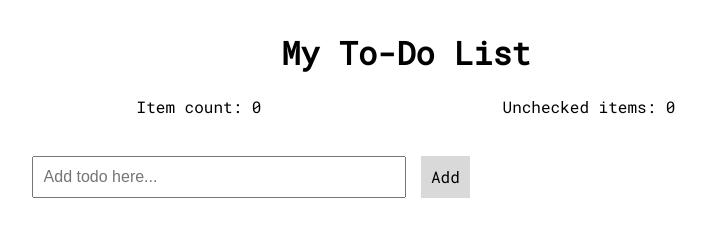
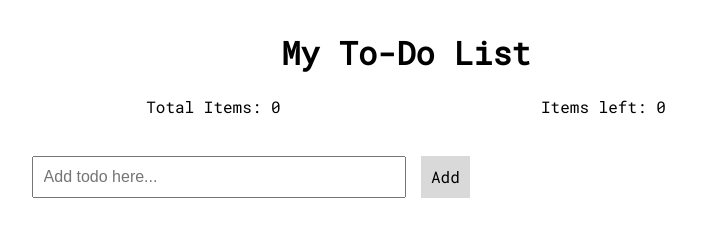
Before and after one commit to cspradli/CSCI344, a plain HTML site: page projecttwo/index.html in a window 1280 px wide. Shown: the whole page, without its empty margins (234-940 px from the left). Drawn offline with Linux system fonts and the light colour scheme.

Commit message:
updated count names

```diff
--- a/projecttwo/index.html
+++ b/projecttwo/index.html
@@ -14,8 +14,8 @@
       <h1 class="center head">My To-Do List</h1>
 
       <div class="spaceDiv counts">
-        <span>Item count: <span id="item-count">0</span></span>
-        <span>Unchecked items: <span id="unchecked-count">0</span></span>
+        <span>Total Items: <span id="item-count">0</span></span>
+        <span>Items left: <span id="unchecked-count">0</span></span>
       </div>
 
       <div id="inputItems">
```
